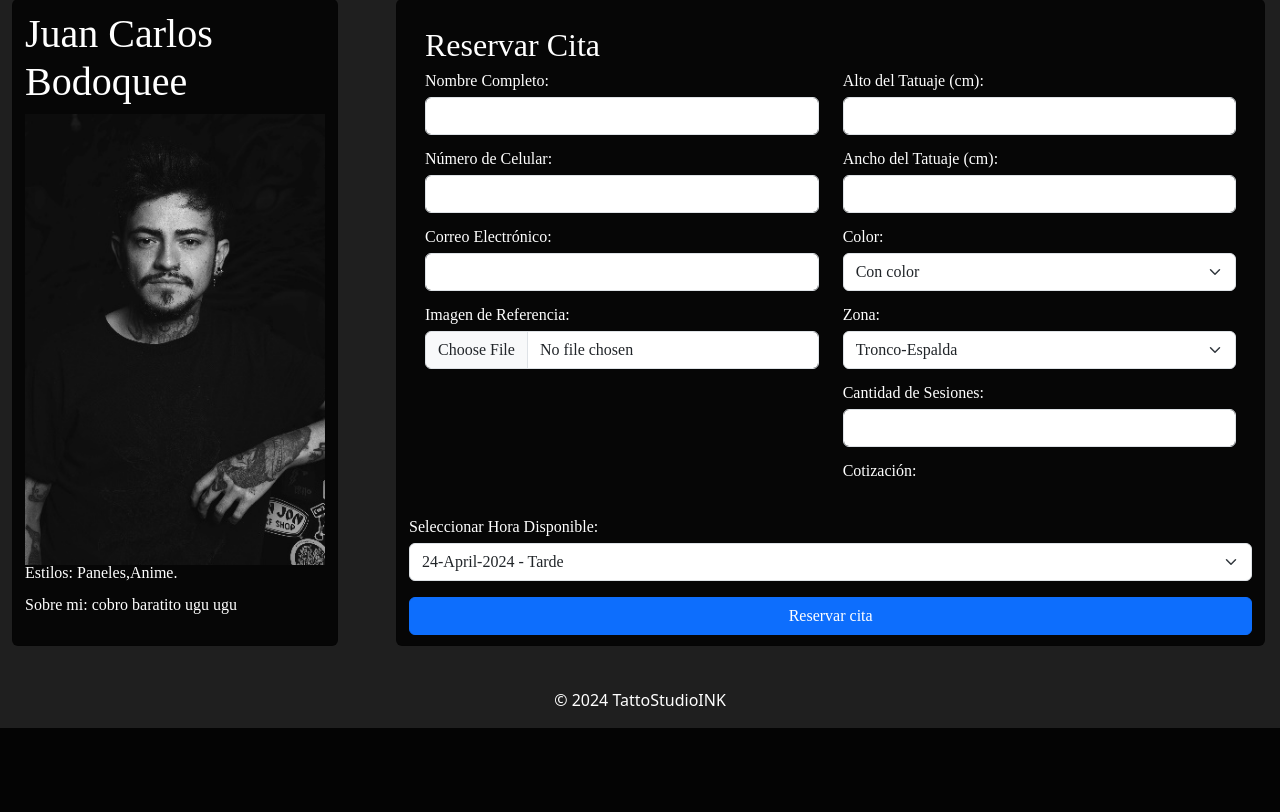
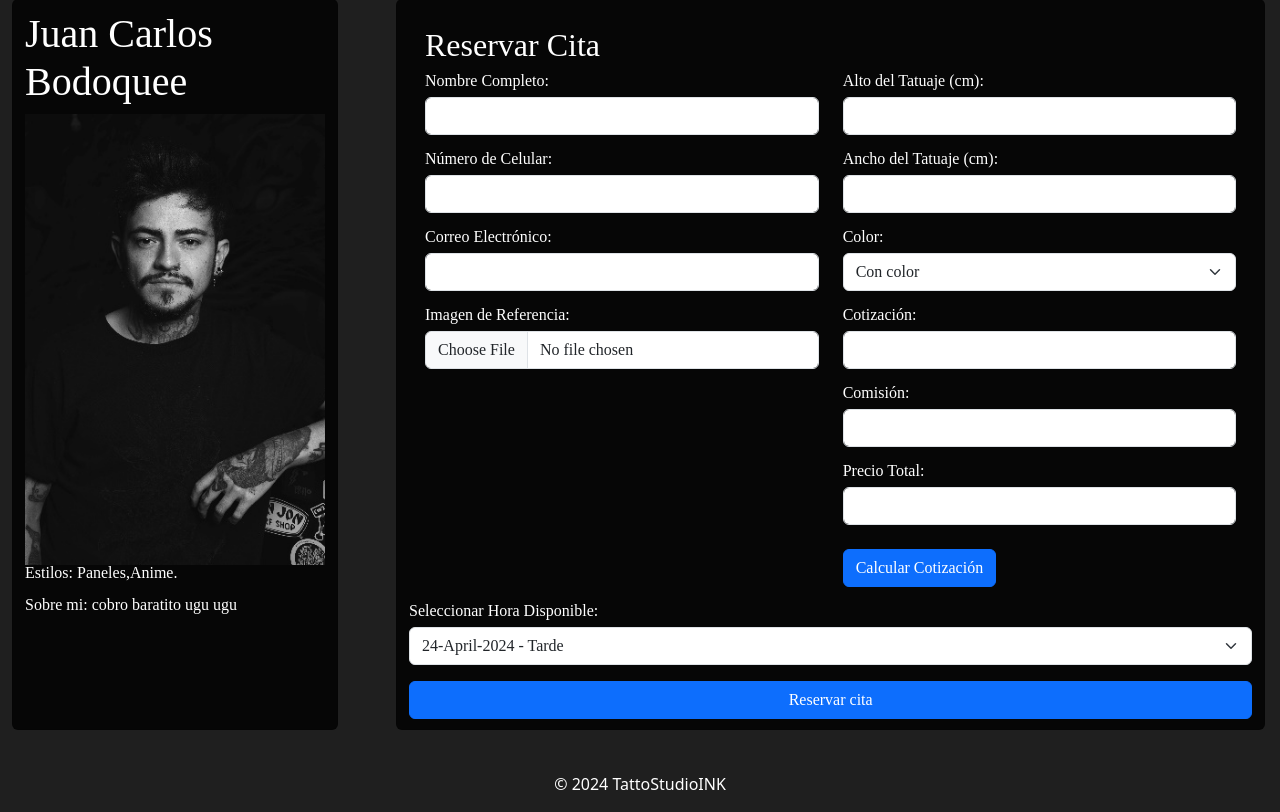
Before and after one commit to ToBarrueto/Tatto_Studio, a PHP site: page /views/tatuador_detalle.php?id=6 in a window 1280 px wide. Shown: the part 501-1313 px from the top of the page. Before the commit the page ends 1229 px from the top, so only its background shows below. Run offline with PHP 8.4, Linux system fonts and the light colour scheme; a user stored in the database is signed in; data comes from the database, SQL or seed files in the repository; some web fonts are replaced.

Commit message:
Se implementa sistema de cotizacion

```diff
--- a/views/registrarse.php
+++ b/views/registrarse.php
@@ -1,3 +1,4 @@
+
 <!DOCTYPE html>
 <html lang="es">
 <head>
--- a/views/tatuador_detalle.php
+++ b/views/tatuador_detalle.php
@@ -144,28 +144,24 @@ echo '</select>';
                 echo '</div>';
 
                 echo '<div class="mb-3">';
-echo '<label for="zona" class="form-label">Zona:</label>';
-echo '<select class="form-select" id="zona" name="zona">';
-echo '<option value="Tronco-Espalda">Tronco-Espalda</option>';
-echo '<option value="Cuello">Cuello</option>';
-echo '<option value="Brazos-Manos">Brazos-Manos</option>';
-echo '<option value="Piernas">Piernas</option>';
-echo '<option value="Cara-Cabeza">Cara-Cabeza</option>';
-echo '</select>';
+                echo '<label for="cotizacion" class="form-label">Cotización:</label>';
+                echo '<input type="text" class="form-control" id="cotizacion_aproximada" name="cotizacion" readonly>';
                 echo '</div>';
 
                 echo '<div class="mb-3">';
-echo '<label for="cantidad_sesiones" class="form-label">Cantidad de Sesiones:</label>';
-echo '<input type="number" class="form-control" id="cantidad_sesiones" name="cantidad_sesiones" min="1" max="5" required>';
+                echo '<label for="comision" class="form-label">Comisión:</label>';
+                echo '<input type="text" class="form-control" id="comision_aproximada"  name="comision" readonly>';
                 echo '</div>';
 
                 echo '<div class="mb-3">';
-echo '<label for="cotizacion" class="form-label">Cotización:</label>';
-echo '<span id="cotizacion_aproximada"></span>';
-echo '</div>';
+                echo '<label for="precio_total" class="form-label">Precio Total:</label>';
+                echo '<input type="text" class="form-control" id="precio_total_aproximado" name="precio_total" readonly>';
                 echo '</div>';
 
+                echo '<button type="button" onclick="calcularCotizacion()" class="btn btn-primary mt-2">Calcular Cotización</button>';
 
+
+                echo '</div>';
                 echo '</div>';
                 echo '</div>';
 
@@ -220,6 +216,34 @@ $conexion->close();
                     header("Location:../index.php");
                 }
                 ?>
+
+    <script>
+        function calcularCotizacion() {
+    var alto = document.getElementById('alto').value;
+    var ancho = document.getElementById('ancho').value;
+    var color = document.getElementById('color').value;
+
+    var precioBasePorCm2 = 500;
+
+    var area = alto * ancho;
+
+    var precioBase = area * precioBasePorCm2;
+
+    if (color === 'si') {
+        var costoColor = precioBase * 0.20;
+        precioBase += costoColor;
+    }
+
+    var comision = precioBase * 0.20;
+
+    var cotizacionTotal = precioBase + comision;
+
+    // Mostrar la cotización, la comisión y el precio total en el formulario
+    document.getElementById('cotizacion_aproximada').value = Math.floor(precioBase);
+    document.getElementById('comision_aproximada').value = Math.floor(comision);
+    document.getElementById('precio_total_aproximado').value = Math.floor(cotizacionTotal);
+}
+    </script>
 </body>
 
 <footer class="bg-dark text-white mt-3">
```
Also changed, not shown: views/panel_agenda.php (+6 -4 lines), views/procesar_reserva.php (+6 -5 lines), referencias/0ab4bec6ba20255ff60727abcb380529.jpg (added), referencias/371995c0040f6e380785133afee7df4c.jpg (added), referencias/a0f8833fa7f43399b77dd3efefc7ee0a.jpg (added), uploads/ca0e19e69e3353cd72212d6f1b7ad103.jpg (deleted). Lines whose indentation alone changed are shown as unchanged.
